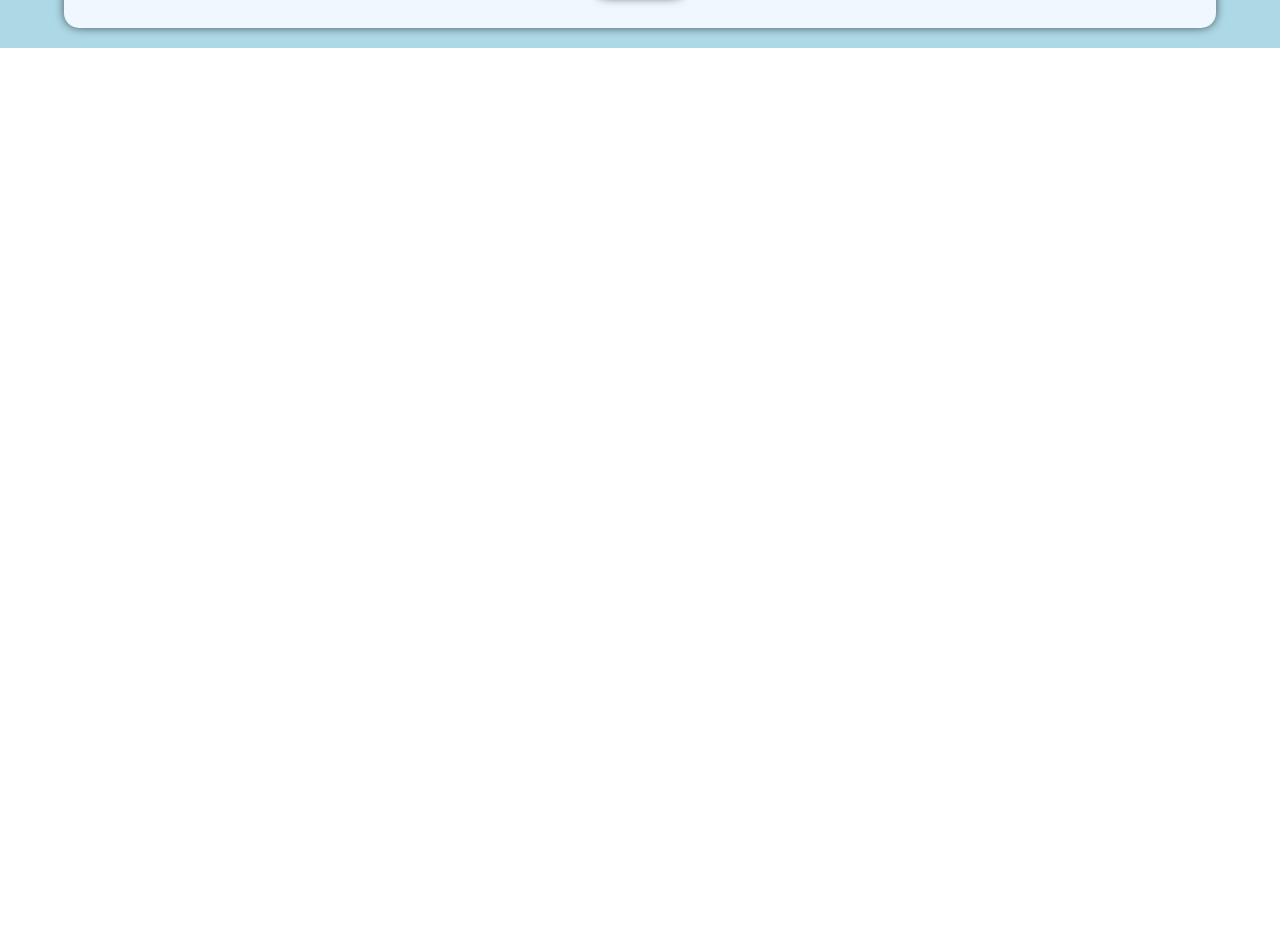
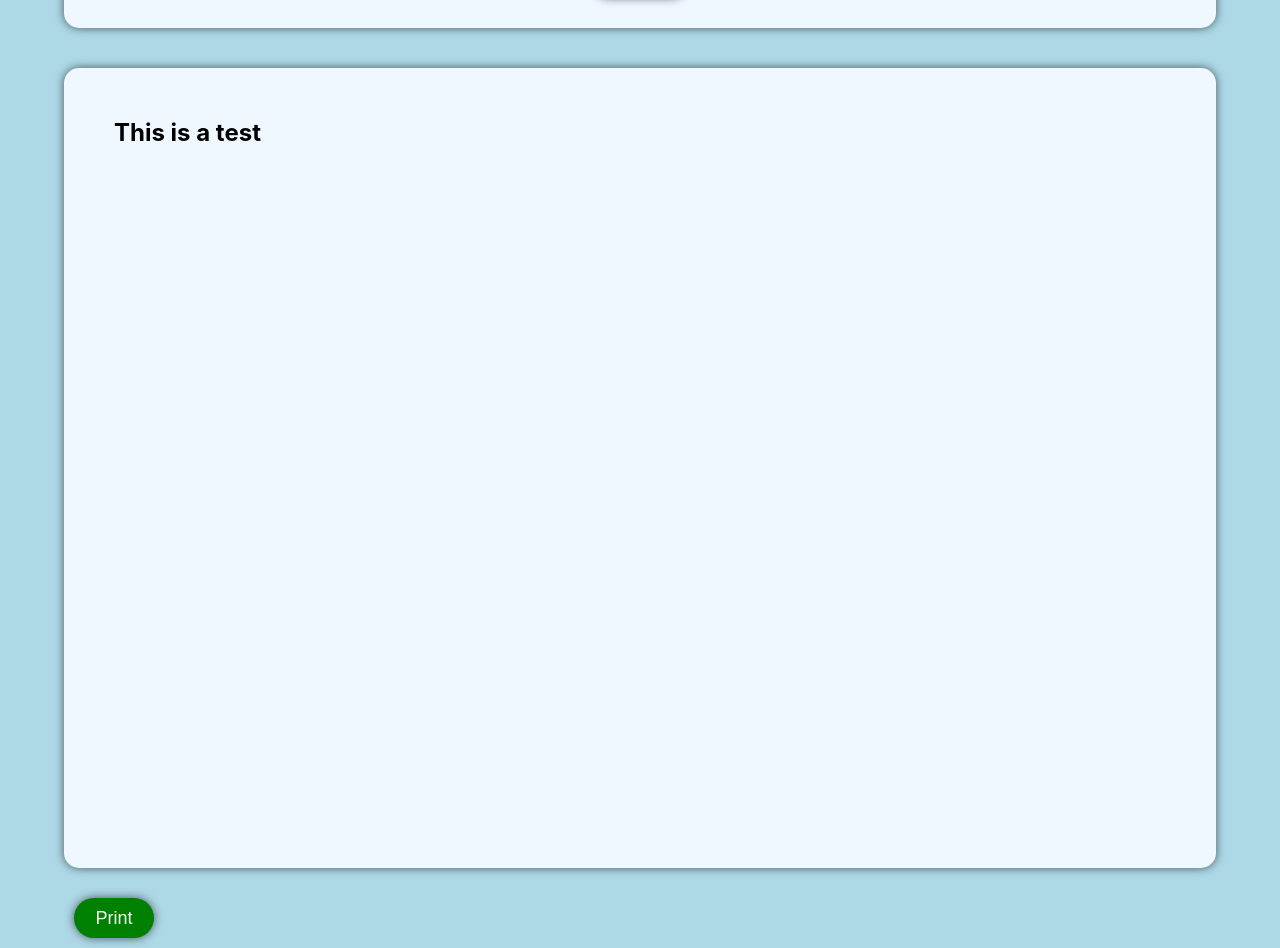
Before and after one commit to chadjcampbell/cv-project, a React (Create React App) app: page / in a window 1280 px wide. Shown: the part 2075-3023 px from the top of the page. Before the commit the page ends 2123 px from the top, so only its background shows below. Built offline with nearby package versions, Linux system fonts and the light colour scheme.

Commit message:
set up print preview component

```diff
--- a/package.json
+++ b/package.json
@@ -9,6 +9,7 @@
     "react": "^18.2.0",
     "react-dom": "^18.2.0",
     "react-scripts": "5.0.1",
+    "react-to-print": "^2.14.10",
     "web-vitals": "^2.1.4"
   },
   "scripts": {
--- a/src/App.css
+++ b/src/App.css
@@ -14,13 +14,18 @@
   margin-top: 20px;
 }
 
-.Main {
+.Main,
+.Preview {
   margin: 20px 0px;
   width: 90vw;
   min-height: 100vh;
   border-radius: 15px;
   box-shadow: 0px 0px 10px 0px rgba(0, 0, 0, 0.6);
   background-color: aliceblue;
+}
+
+.Preview > h2 {
+  padding: 50px;
 }
 
 .section,
@@ -88,3 +93,7 @@ button:hover {
   cursor: pointer;
   transform: scale(1.1);
 }
+
+.printBtn {
+  background-color: green;
+}
--- a/src/App.js
+++ b/src/App.js
@@ -1,12 +1,14 @@
 import "./App.css";
 import Header from "./components/Header";
 import Main from "./components/Main";
+import Preview from "./components/Preview";
 
 function App() {
   return (
     <div className="App">
       <Header />
       <Main />
+      <Preview />
     </div>
   );
 }
--- /dev/null
+++ b/src/components/Preview.js
@@ -0,0 +1,22 @@
+import React, { useRef } from "react";
+import { useReactToPrint } from "react-to-print";
+
+function Preview() {
+  const componentRef = useRef();
+  const handlePrint = useReactToPrint({
+    content: () => componentRef.current,
+  });
+
+  return (
+    <div>
+      <div className="Preview" ref={componentRef}>
+        <h2>This is a test </h2>
+      </div>
+      <button className="printBtn" onClick={handlePrint}>
+        Print
+      </button>
+    </div>
+  );
+}
+
+export default Preview;
```
Also changed, not shown: 1 other file (tests, documents, lock files or other folders).
